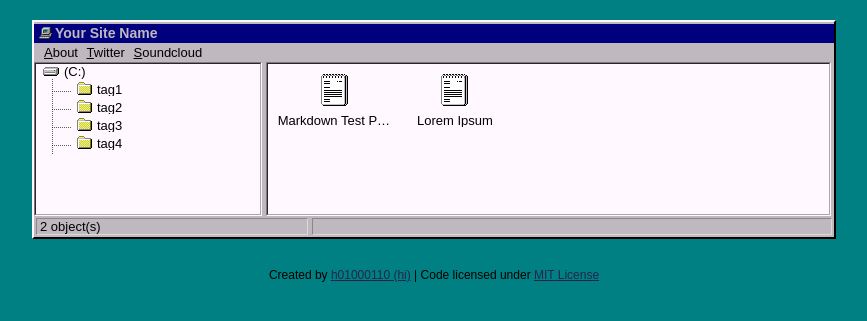
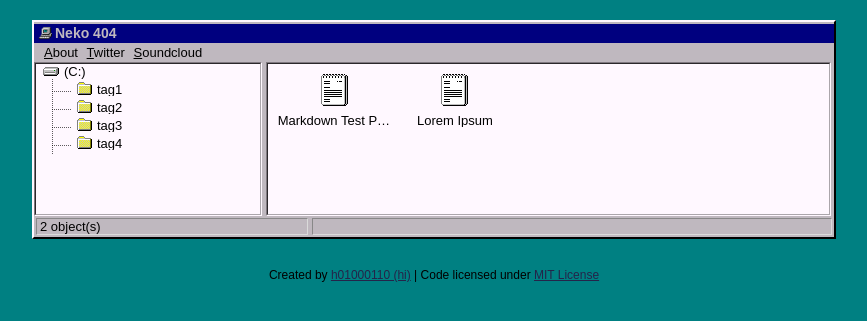
Before and after one commit to xtinghost/xtinghost.github.io, a Jekyll site: the page built from index.html, in a window 1280 px wide. Shown: the top 321 px of the page, without its empty margins (206-1073 px from the left). Built offline with Jekyll 4.4.1, drawn with Linux system fonts in a browser that asks for light colours; some of the changed lines change nothing that is shown.

Commit message:
Update _config.yml

```diff
--- a/_config.yml
+++ b/_config.yml
@@ -3,8 +3,8 @@
 baseurl: ""
 
 # variables
-name: Your Site Name
-description: Your description here
+name: Neko 404
+description: Hi I am a dyke witch, working in illustration department, sometimes I also make some manga too. I love cats and magical things. And that's it. See you around :3
 google_verification: null
 
 
```
